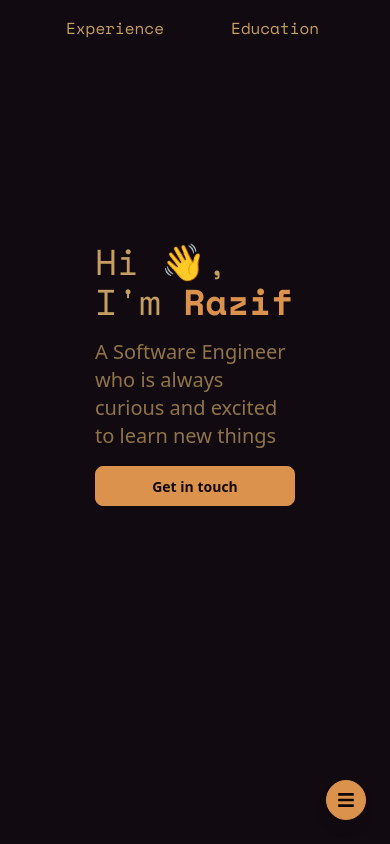
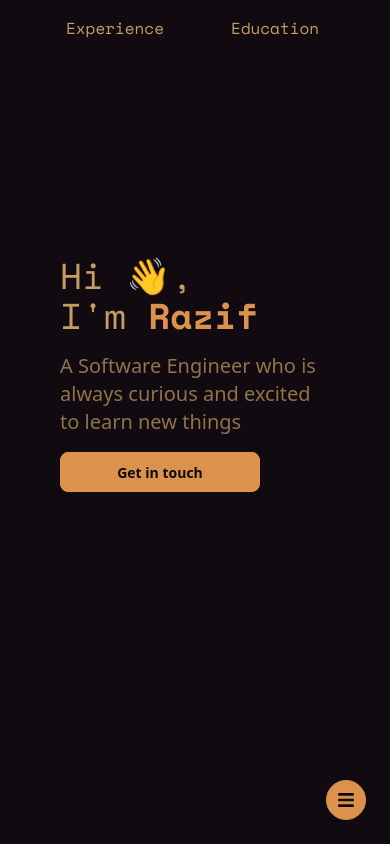
Before and after one commit to razzzp/razzzp.github.io, a Next.js app: page / in a window 390 px wide. Shown: the top 844 px of the page. Built offline with nearby package versions, Linux system fonts and the light colour scheme.

Commit message:
fix padding

```diff
--- a/src/app/globals.css
+++ b/src/app/globals.css
@@ -57,10 +57,18 @@
   }
 }
 
-body {
-  /* font-family: var(--font-mono); */
+
+@layer base {
+  *, *::before, *::after {
+      box-sizing: border-box;
+  }
+
+  * {
+      margin: 0;
+      padding: 0;
+  }
+
+  html {
+    scroll-behavior: smooth;
+  }
 }
-
-html{
-  scroll-behavior: smooth;
-}
--- a/src/app/page.tsx
+++ b/src/app/page.tsx
@@ -41,7 +41,7 @@ function NavBar(props: {items : {text: string,link: string}[]}){
 function FullPaddedSection(props :{children:ReactNode, secId?: string}) {
   return (
     <>
-    <section className="min-h-screen min-w-screen px-30">
+    <section className="min-h-screen w-full">
         {/* dummy sec for anchor */}
         <div id={props.secId} className="h-4"></div>
         {props.children}
@@ -180,7 +180,7 @@ export default function Home() {
         {text: "Education", link: "#education"},
         {text: "Contact", link: "#contact"},
         ]}/>
-      <main className="flex flex-col items-center justify-center bg-base-300 text-base-content">
+      <main className="flex flex-col items-center justify-center bg-base-300 text-base-content px-15 md:px-30">
         <FullPaddedSection>
           <div className="space-y-4 h-screen flex flex-col justify-center -top-30 relative">
             <h2 className="text-4xl font-mono">Hi 👋,<br/> I'm <span className="font-bold text-primary">Razif</span> </h2>
```
